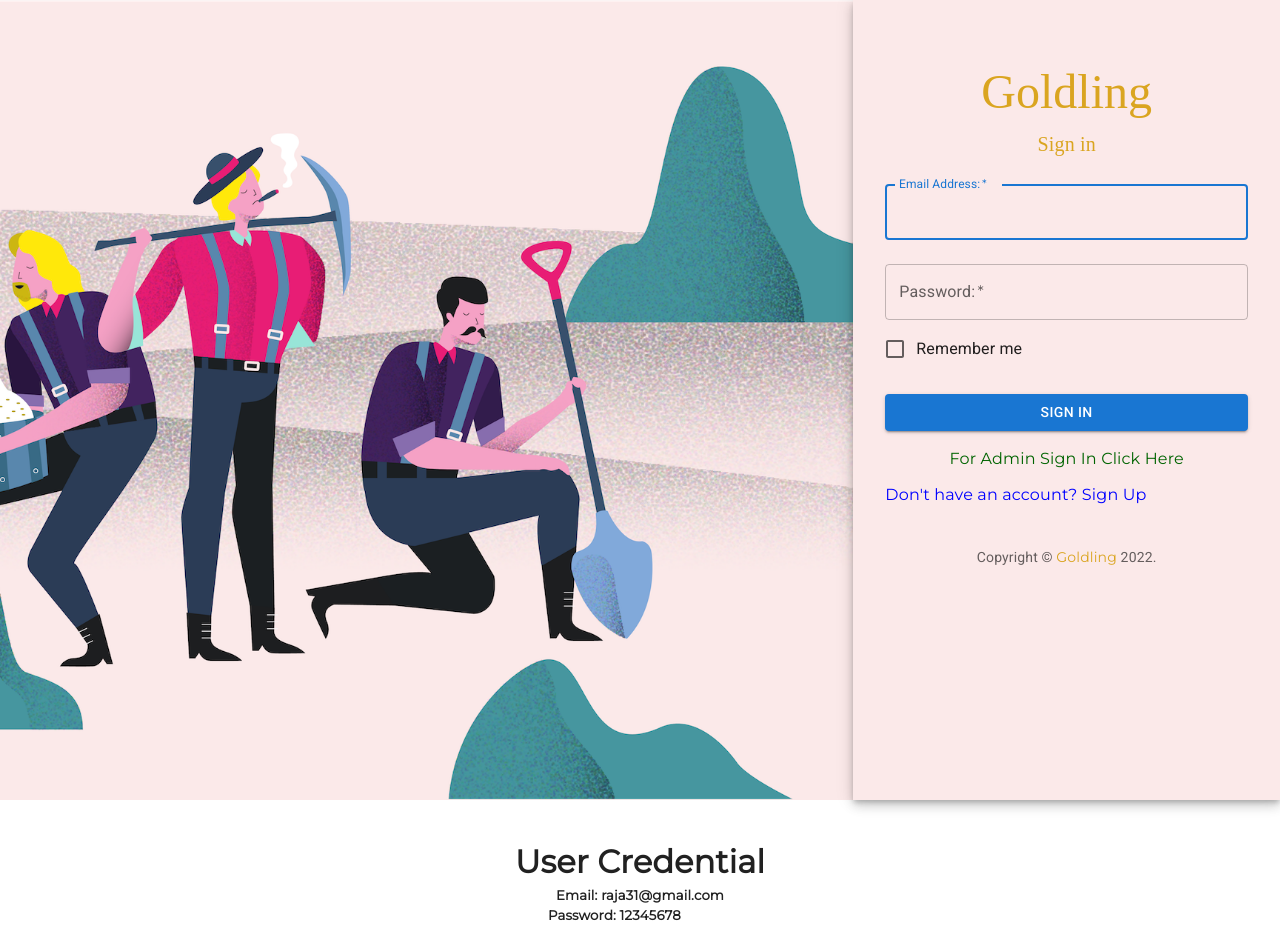
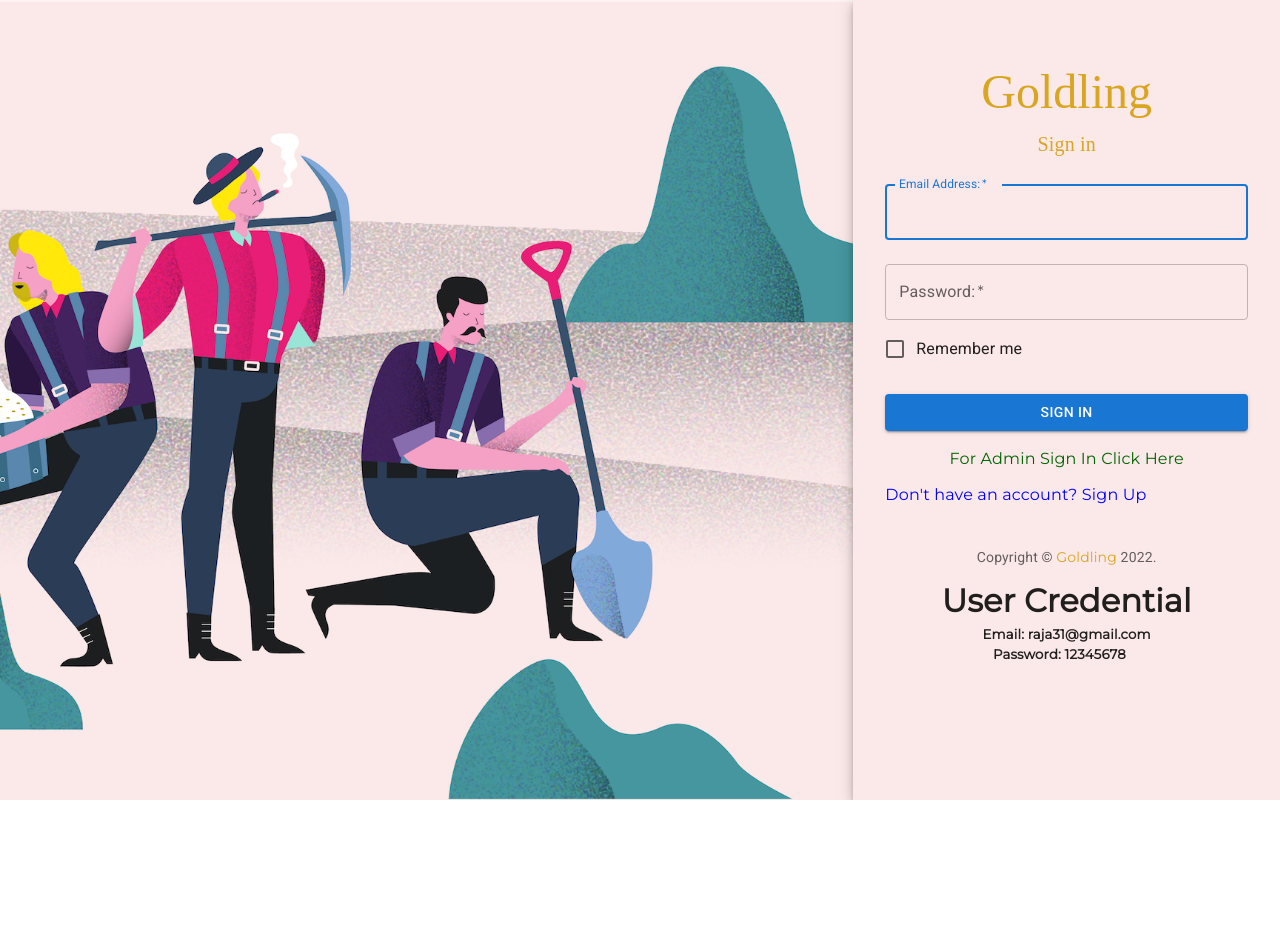
Before and after one commit to arun2516/gold_front, a React (Create React App) app: page /login in a window 1280 px wide. After the commit the page ends 800 px from the top, so only its background shows below. Built offline with nearby package versions, Linux system fonts and the light colour scheme; a web font is replaced by a local one; what currency-symbol-map would draw is missing.

Commit message:
Update Login.js

```diff
--- a/src/components/Login.js
+++ b/src/components/Login.js
@@ -140,18 +140,19 @@ export default function Login() {
                 </Grid>
               </Grid>
               <Copyright sx={{ mt: 5 }} />
-            </Box>
-          </Box>
-        </Grid>
-      </Grid>
-    </ThemeProvider>
-        <div>
+                <div>
         <h1 style={{textAlign: 'center',marginTop:"3%"}}>
           User Credential
         </h1>
         <h5 style={{textAlign: 'center'}}>Email: raja31@gmail.com</h5>
         <h5 style={{textAlign: 'center', marginRight:"4%"}}>Password: 12345678</h5>
       </div>
+            </Box>
+          </Box>
+        </Grid>
+      </Grid>
+    </ThemeProvider>
+
     </div>
   );
 }
```
